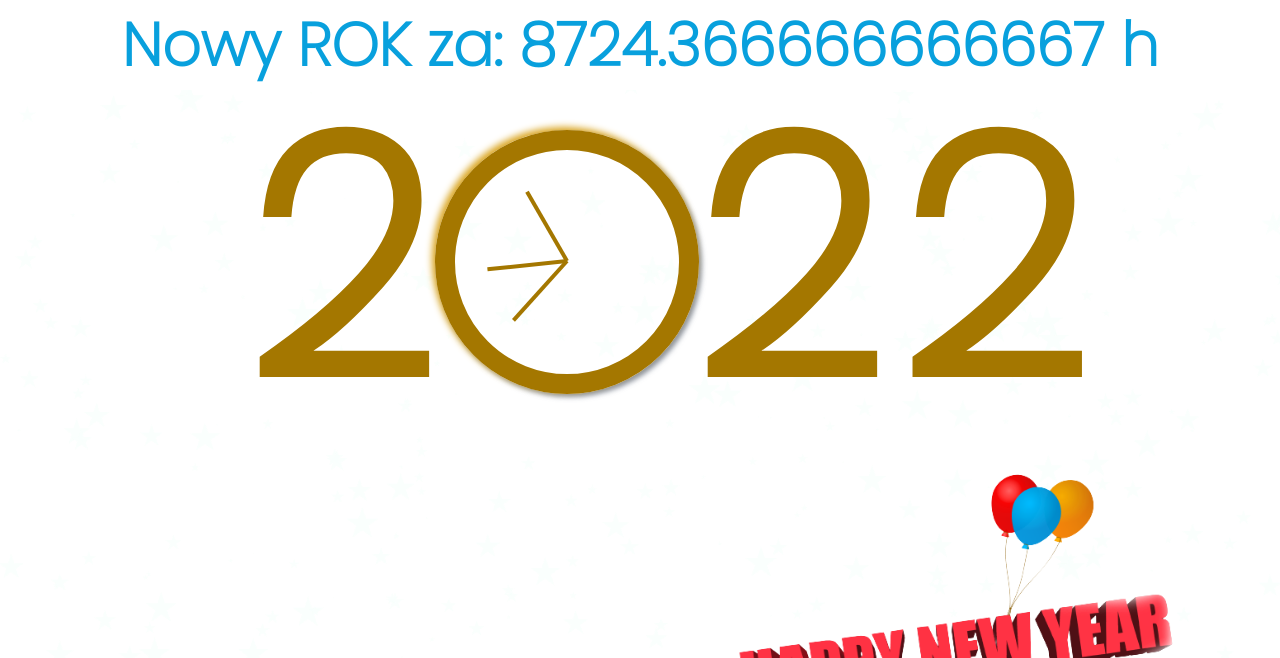
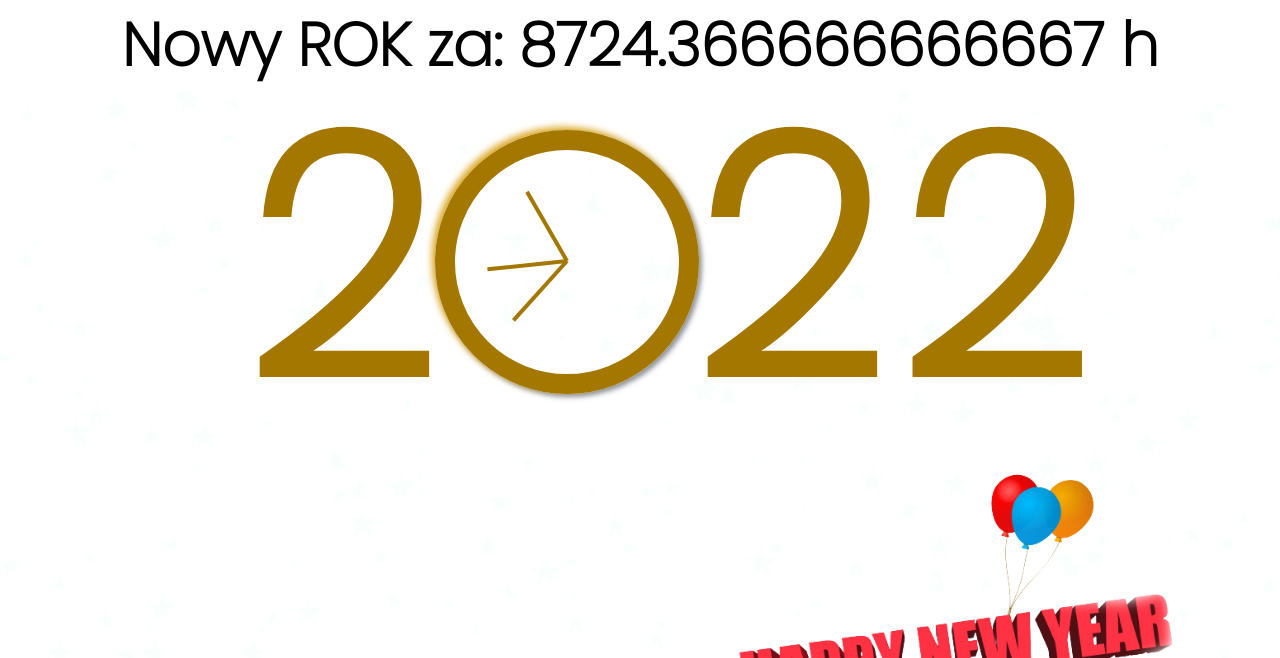
Before and after one commit to ajarek/sylwester, a plain HTML site: page index.html in a window 1280 px wide. Shown: the top 658 px of the page. Drawn offline with Linux system fonts and the light colour scheme; animation ran at ten frames a second.

Commit message:
Update style.css

```diff
--- a/style.css
+++ b/style.css
@@ -63,7 +63,7 @@ img{
     font-size: 60px;
     font-weight: 900;
     text-align: center;
-    color: #08a0dd;
+    color: black;
 }
 /*---------zegar----------------------------------------------------------------------------*/
 .clock {
```
